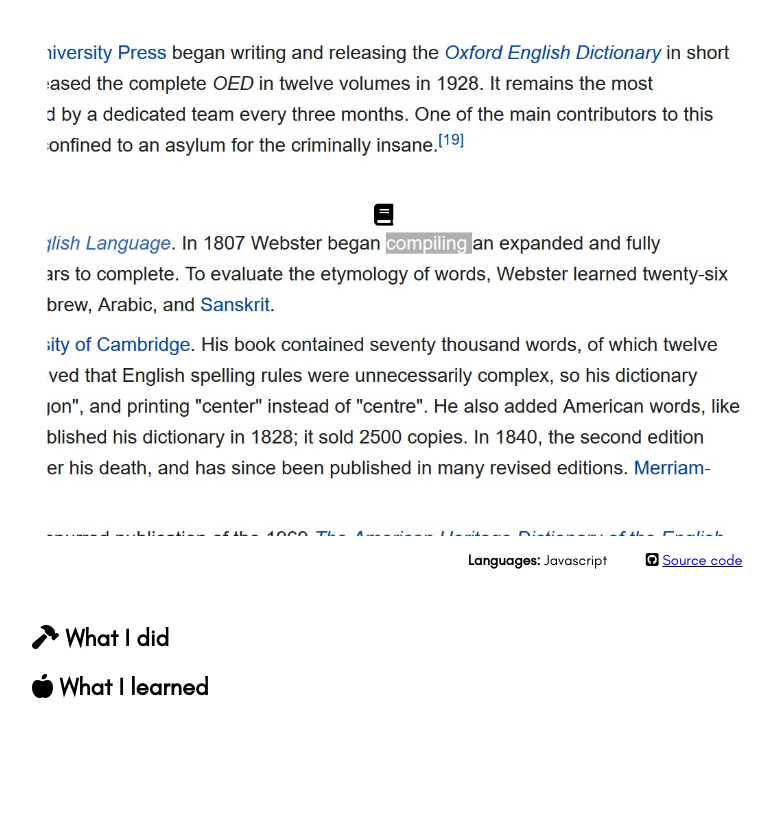
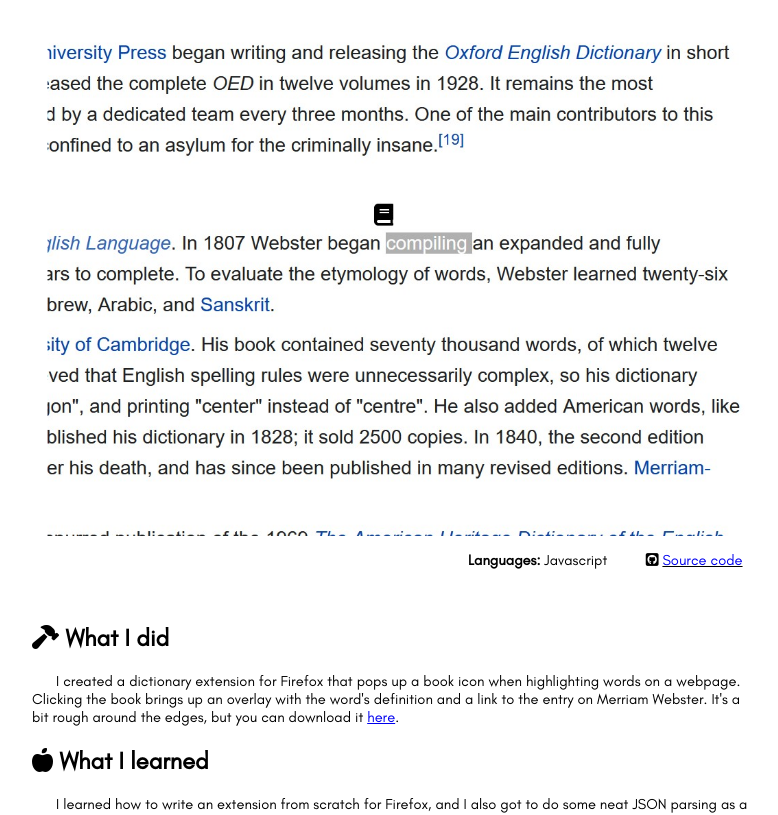
Before and after one commit to szkow/personal-website, a PHP site: page /projects/merriams-webpage.php in a window 1280 px wide. Shown: the part 160-975 px from the top of the page, without its empty margins (244-1022 px from the left). Run offline with PHP 8.4, Linux system fonts and the light colour scheme; data that the repository does not hold is empty; some libraries are stand-ins or nearby versions.

Commit message:
adds merriam-webpage content and download link

```diff
--- a/projects/merriams-webpage.php
+++ b/projects/merriams-webpage.php
@@ -82,15 +82,16 @@
         <div id='words'>
             <h2><i class="fas fa-hammer"></i> What I did</h2>
             <p>
-
+                I created a dictionary extension for Firefox that pops up a book icon when highlighting words on a
+                webpage. Clicking the book brings up an overlay with the word's definition and a link to
+                the entry on Merriam Webster. It's a bit rough around the edges, but you can download it
+                <a href='../resources/merriams_webpage/merriams_book-0.1-fx.xpi'>here</a>.
             </p>
 
             <h2><i class="fas fa-apple-alt"></i> What I learned</h2>
             <p>
-
-            </p>
-            <p>
-
+                I learned how to write an extension from scratch for Firefox, and I also got to do some
+                neat JSON parsing as a result of querying Merriam Webster's API.
             </p>
         </div>
     </div>
```
Also changed, not shown: 1 other file.
